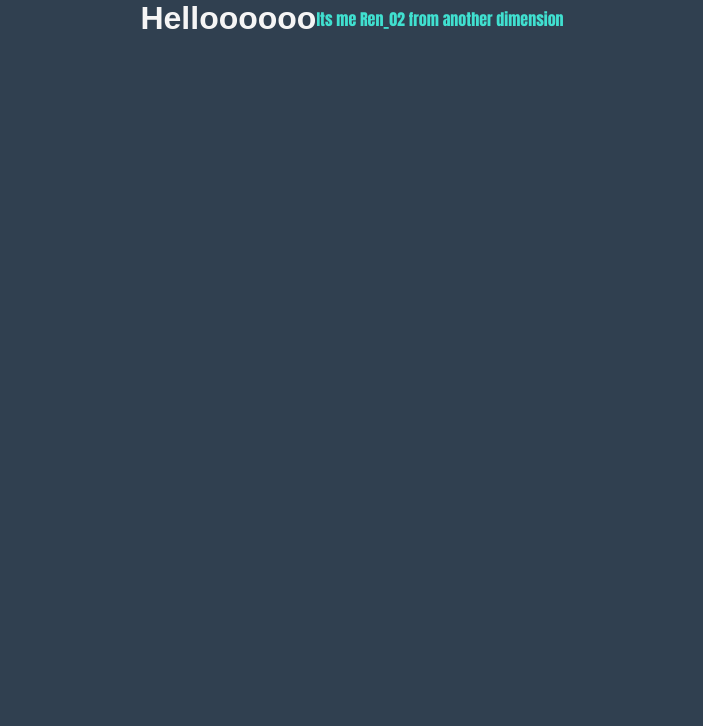
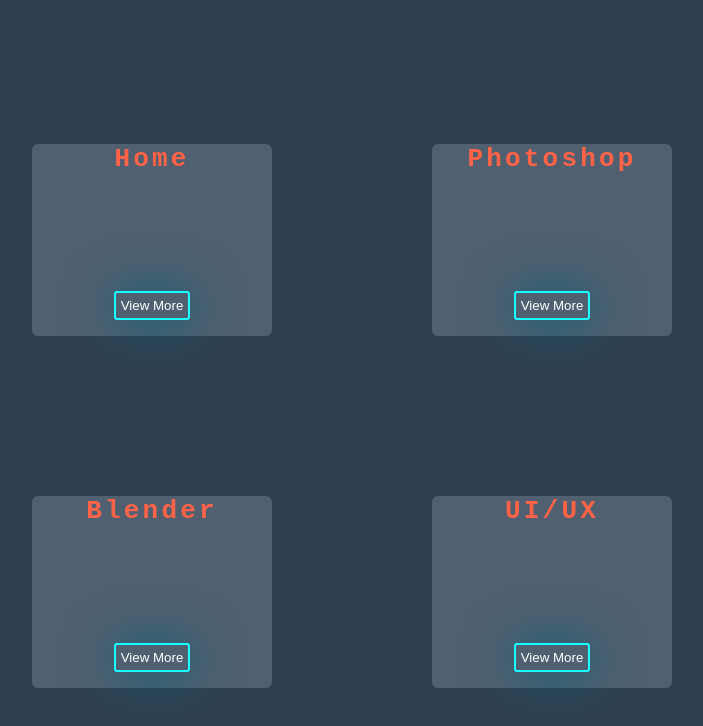
Before and after one commit to REN-0-2/myPortfolio, a plain HTML site: page index.html in a window 1280 px wide. Shown: the whole page, without its empty margins (288-991 px from the left). Drawn offline with Linux system fonts and the light colour scheme.

Commit message:
adding cards

```diff
--- a/index.html
+++ b/index.html
@@ -8,7 +8,24 @@
         <link rel="stylesheet" href="style.css">
     </head>
     <body>
-        <h1>Helloooooo </h1>
-        <h4>Its me Ren_02 from another dimension</h4>
+        <div class="container">
+            <div class="cards">
+                <a href="#">Home</a>
+
+                <button class="more">View More</button>
+            </div>
+            <div class="cards">
+                <a href="#">Photoshop</a>
+                <button class="more">View More</button>
+            </div>
+            <div class="cards">
+                <a href="#">Blender</a>
+                <button class="more">View More</button>
+            </div>
+            <div class="cards">
+                <a href="#">UI/UX</a>
+                <button class="more">View More</button>
+            </div>
+        </div>
     </body>
 </html>
--- a/style.css
+++ b/style.css
@@ -17,3 +17,45 @@ h4 {
   color: turquoise;
   font-family: Impact, Haettenschweiler, "Arial Narrow Bold", sans-serif;
 }
+a {
+  text-decoration: none;
+  color: tomato;
+  letter-spacing: 0.2rem;
+  font-weight: 900;
+  font-size: xx-large;
+  font-family: monospace;
+}
+.container {
+  height: fit-content;
+  width: fit-content;
+  padding: 4rem;
+  display: grid;
+  grid-template-columns: repeat(2, 1fr);
+  grid-template-rows: repeat(2, 1fr);
+}
+.cards {
+  text-align: center;
+  height: 12rem;
+  width: 15rem;
+  margin: 5rem;
+  background-color: #506070;
+  border-radius: 0.4rem;
+  position: relative;
+  display: flex;
+  justify-content: center;
+}
+.more
+{
+position: absolute;
+bottom: 1rem;
+padding: 0.3rem;
+background: transparent;
+border: 2px solid #18ffff;
+border-radius: 0.2rem;
+color: #ffffff;
+box-shadow: 0.1rem 0.1rem 3rem #006078;
+}
+.more:hover
+{
+    background: #18ffff;
+}
```
